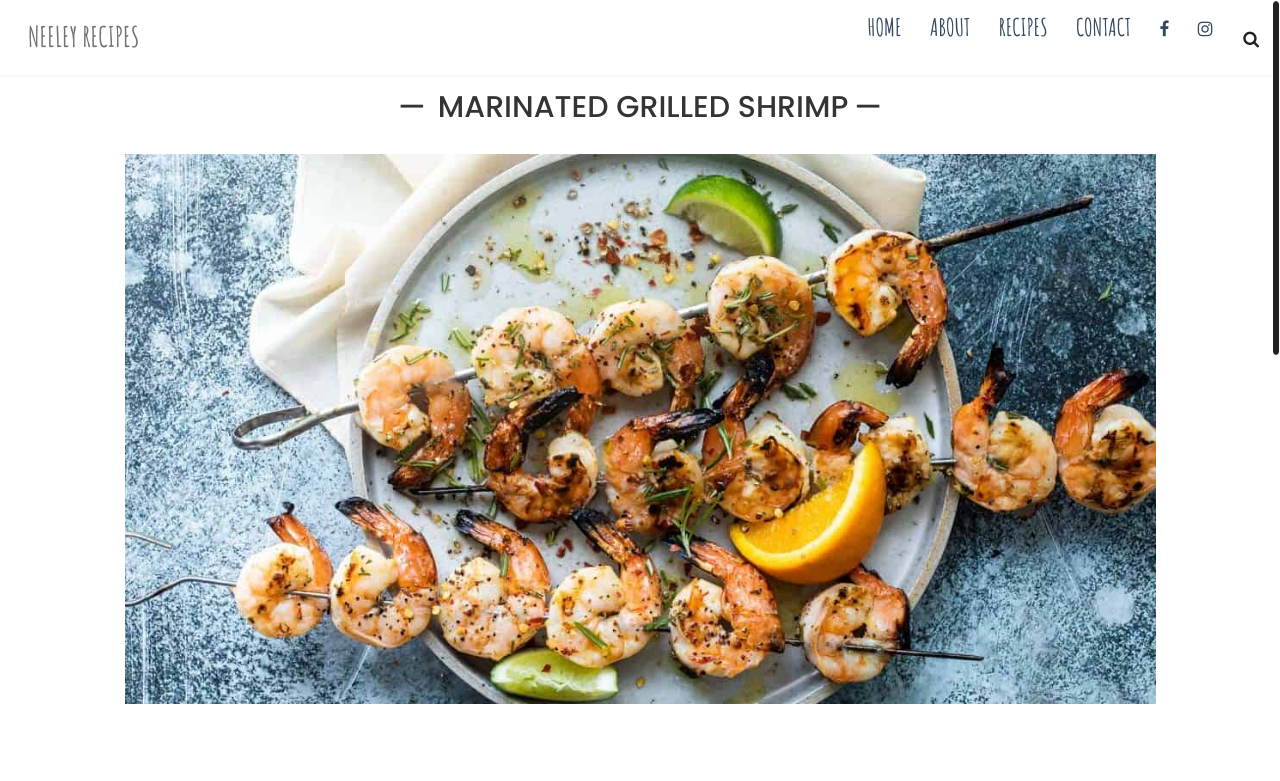
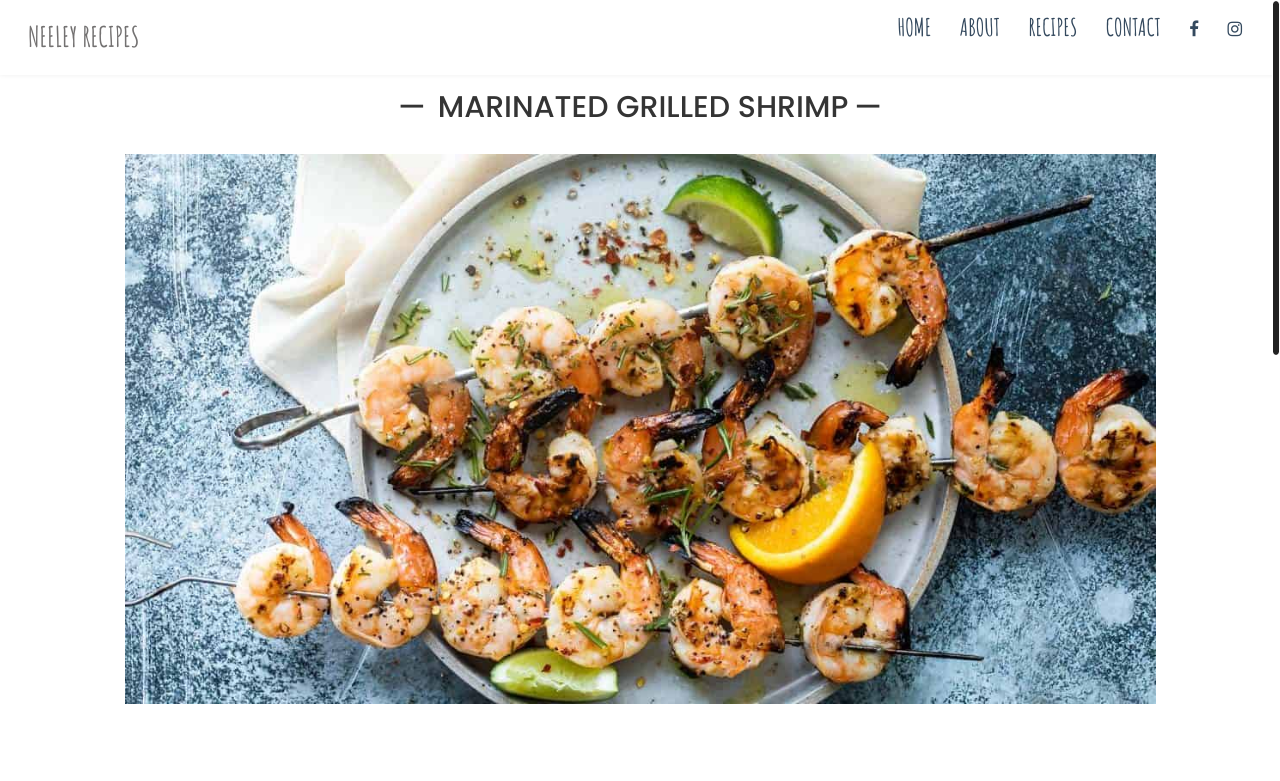
Before and after one commit to elliebean1/elliebean1.github.io, a plain HTML site: page mrecipes1.html in a window 1280 px wide. Shown: the top 781 px of the page. Drawn offline with nearby package versions, Linux system fonts and the light colour scheme; some packages are replaced by stand-ins of ours; files whose address does not match are found by name; a web font is replaced by a local one.

Commit message:
Add files via upload

```diff
--- a/mrecipes1.html
+++ b/mrecipes1.html
@@ -109,7 +109,7 @@
         </nav>
         <a href="#nav" class="menu-trigger"><i class="fa fa-bars"></i></a>
 
-        <a href="#topsearch" class="search-trigger"><i class="fa fa-search"></i></a>
+        <!--<a href="#topsearch" class="search-trigger"><i class="fa fa-search"></i></a>-->
 
     </div>
 
```
Also changed, not shown: mrecipes2.html (+1 -1 lines), mrecipes4.html (+1 -1 lines).
